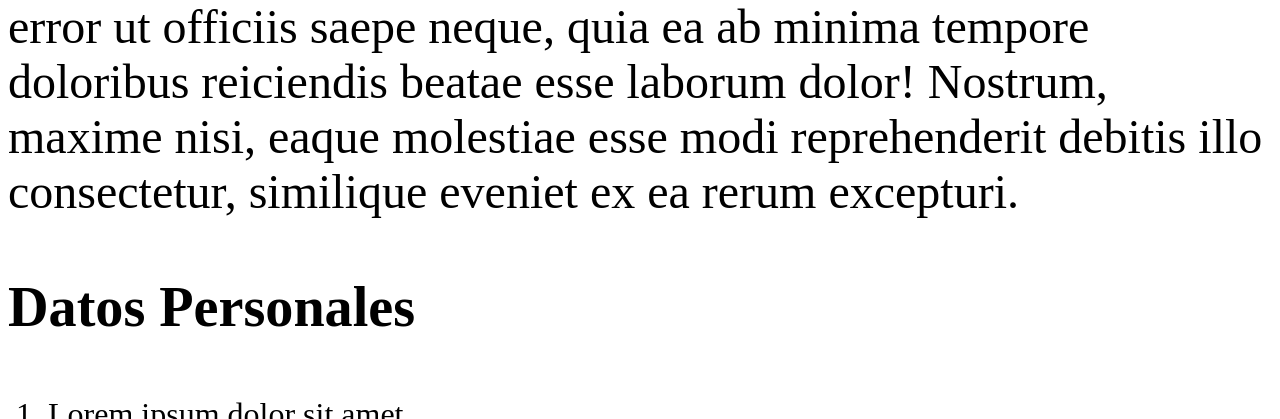
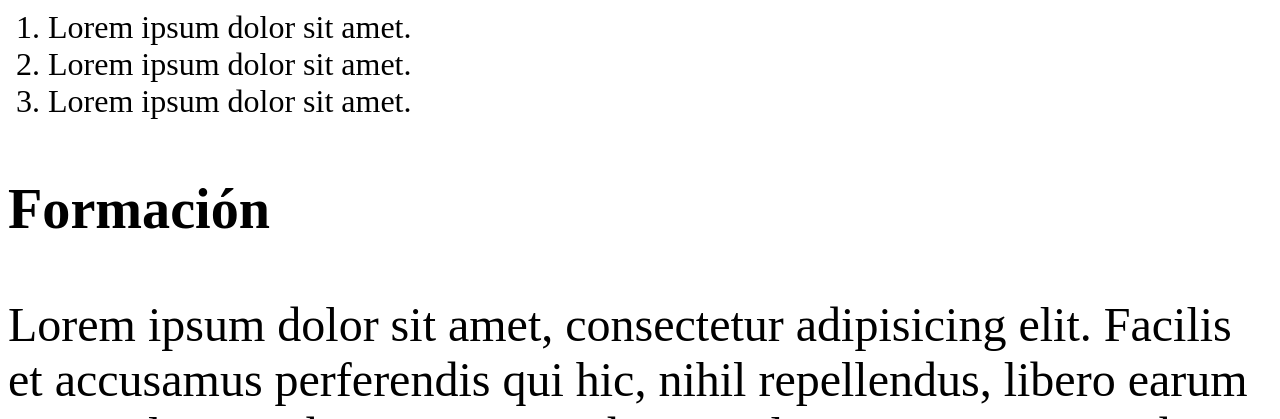
Before and after one commit to Rosmar10/mi-primera-web, a plain HTML site: page index.html in a window 1280 px wide. Shown: the part 728-1147 px from the top of the page. Drawn offline with Linux system fonts and the light colour scheme.

Commit message:
modificaciones

```diff
--- a/index.html
+++ b/index.html
@@ -13,7 +13,7 @@
   <img src="assets/img/persona2.png" alt="Imagendepersona">
   <h2>Marian Mariño Beltran</h2>
   <h3>Resumen</h3>
-  <p>Lorem ipsum dolor sit amet consectetur adipisicing elit. Labore, nulla quod repudiandae cumque eaque voluptates asperiores aut error ut officiis saepe neque, quia ea ab minima tempore doloribus reiciendis beatae esse laborum dolor! Nostrum, maxime nisi, eaque molestiae esse modi reprehenderit debitis illo consectetur, similique eveniet ex ea rerum excepturi.</p>
+  <p></p>
   <h3>Datos Personales</h3>
   <ol class="skills" style="font-size: 2rem;">
     <li class="bold">Lorem ipsum dolor sit amet.</li>
```
